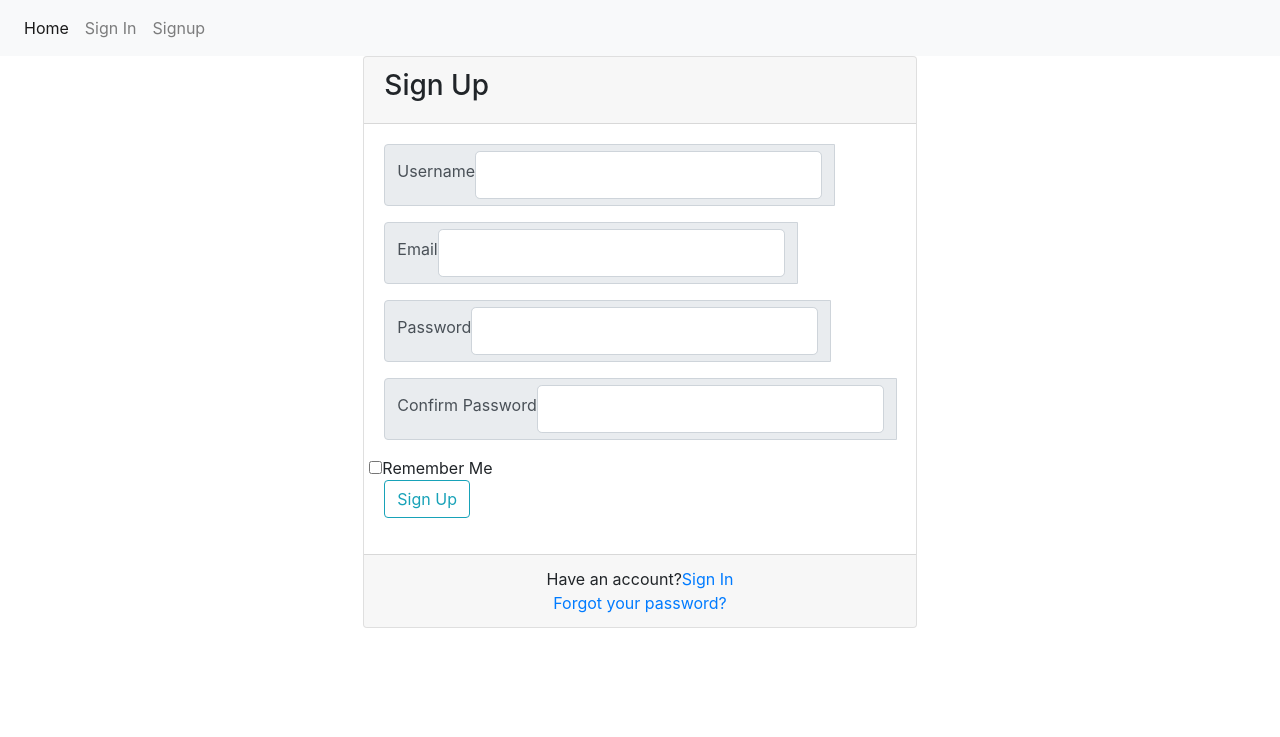
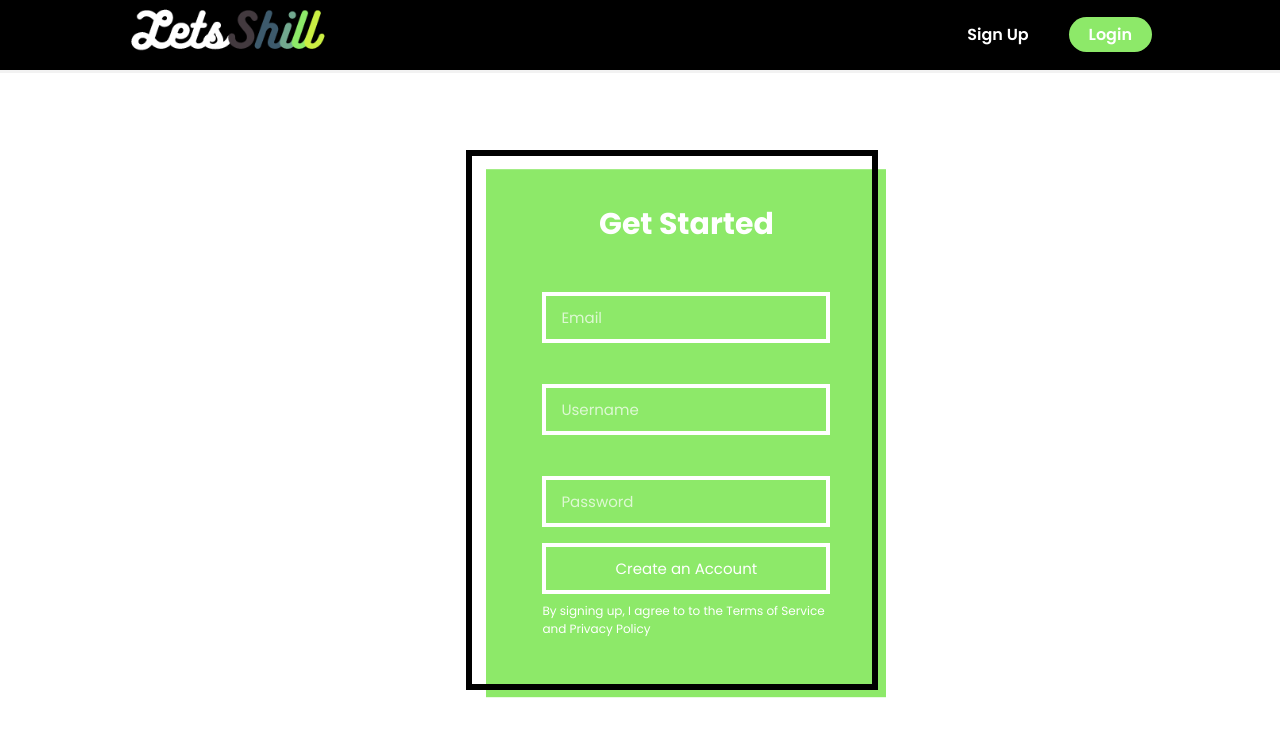
Before and after one commit to neeltron/LetsShill, a Flask app: page /signup in a window 1280 px wide. Shown: the top 737 px of the page. Run offline with Flask 2, Linux system fonts and the light colour scheme; some libraries are stand-ins or nearby versions.

Commit message:
merged sign up front end

```diff
--- a/astratest.py
+++ b/astratest.py
@@ -12,6 +12,6 @@ auth_provider = PlainTextAuthProvider(client_id, client_secret)
 cluster = Cluster(cloud=cloud_config, auth_provider=auth_provider)
 session = cluster.connect()
 
-row = session.execute("select * from ls.posts")
+row = session.execute("select * from ls.accounts")
 for r in row:
   print(r)
--- a/templates/signin.html
+++ b/templates/signin.html
@@ -17,7 +17,7 @@
                 <a href="index.html"><img src="static/logo.png"></a>
             </div>
             <div id="right_most">
-                <button id = "signup"><a href="signup.html">Sign Up</a></button>
+                <button id = "signup"><a href="signup">Sign Up</a></button>
                 <button id = "login">Login</button>
             </div>
         </header>
@@ -36,7 +36,7 @@
             </div>
             <small id="textS">Not Registered? Sign up <a href="signup.html">here</a>.</small>
             <div class="field">
-            <button id="submit" type = "button" onclick="return authenticate()">Login</button>
+            <input type="submit" value="Login" id="submit">
           </form>
         </div>
         <script src="js/login.js"></script>
--- a/templates/signup.html
+++ b/templates/signup.html
@@ -1,103 +1,50 @@
-{% extends "layout.html" %}
-{% block content %}
-<div class="container">
-	<div class="d-flex justify-content-center h-100">
-		<div class="card">
-			<div class="card-header">
-				<h3>Sign Up</h3>
-			</div>
-			<div class="card-body">
-				<form method="POST">
 
-					<!--Enter username-->
-					<div class="input-group form-group">
-						<div class="input-group-prepend">
-							<span class="input-group-text"><i class="fas fa-user"></i>
-              {{ form.username.label(class="form-control-label") }} <!-- will put icon next to the box-->
-                    {% if form.username.errors %}
-                        {{ form.username(class="form-control form-control-lg is-invalid") }}
-                        <div class="invalid-feedback">
-                            {% for error in form.username.errors %}
-                                <span>{{ error }}</span>
-                            {% endfor %}
-                        </div>
-                    {% else %}
-                        {{ form.username(class="form-control form-control-lg") }}
-                    {% endif %}</span>
-						</div>
-						<!-- <input type="text" class="form-control" placeholder="username"> -->
+<!DOCTYPE html>
+<html>
+    <head>
+        <title>LetsShill</title>
+        <meta charset="UTF-8">
+        <meta name="viewport" content="width=device-width, initial-scale=1">
+        <link rel="stylesheet" href="static/loader.css">
+        <link rel = "stylesheet" href ="static/form.css">
+        <link rel="preconnect" href="https://fonts.gstatic.com">
+        <link href="https://fonts.googleapis.com/css2?family=Poppins:ital,wght@0,100;0,300;0,400;0,500;0,600;0,700;0,800;0,900;1,300;1,400;1,500;1,600;1,700;1,800;1,900&display=swap" rel="stylesheet">
+        <link rel="stylesheet" type="text/css" href="static/nav.css">
+    </head>
 
-					</div>
-          <div class="input-group form-group">
-						<div class="input-group-prepend">
-							<span class="input-group-text"><i class="fas fa-user"></i>
-              {{ form.email.label(class="form-control-label") }}
-                    {% if form.email.errors %}
-                        {{ form.email(class="form-control form-control-lg is-invalid") }}
-                        <div class="invalid-feedback">
-                            {% for error in form.email.errors %}
-                                <span>{{ error }}</span>
-                            {% endfor %}
-                        </div>
-                    {% else %}
-                        {{ form.email(class="form-control form-control-lg") }}
-                    {% endif %}</span>
-						</div>
+<body>
 
-					</div>
-          <!--Enter password-->
-					<div class="input-group form-group">
-						<div class="input-group-prepend">
-							<span class="input-group-text"><i class="fas fa-key"></i>
-               {{ form.password.label(class="form-control-label") }}
-                    {% if form.password.errors %}
-                        {{ form.password(class="form-control form-control-lg is-invalid") }}
-                        <div class="invalid-feedback">
-                            {% for error in form.password.errors %}
-                                <span>{{ error }}</span>
-                            {% endfor %}
-                        </div>
-                    {% else %}
-                        {{ form.password(class="form-control form-control-lg") }}
-                    {% endif %}</span>
-						</div>
-						<!-- <input type="password" class="form-control" placeholder="password"> -->
-					</div>
-          <div class="input-group form-group">
-						<div class="input-group-prepend">
-							<span class="input-group-text"><i class="fas fa-key"></i>
-               {{ form.confirm_password.label(class="form-control-label") }}
-                    {% if form.confirm_password.errors %}
-                        {{ form.confirm_password(class="form-control form-control-lg is-invalid") }}
-                        <div class="invalid-feedback">
-                            {% for error in form.confirm_password.errors %}
-                                <span>{{ error }}</span>
-                            {% endfor %}
-                        </div>
-                    {% else %}
-                        {{ form.confirm_password(class="form-control form-control-lg") }}
-                    {% endif %}</span>
-						</div>
-						<!-- <input type="confirm_password" class="form-control" placeholder="Confirm Password"> -->
-					</div>
-					<div class="row align-items-center remember">
-						<input type="checkbox">Remember Me
-					</div>
-					<div class="form-group">
-						<!-- <input type="submit" value="Login" class="btn float-right login_btn"> -->
-            {{ form.submit(class="btn btn-outline-info") }}
-					</div>
-				</form>
-			</div>
-			<div class="card-footer">
-				<div class="d-flex justify-content-center links">
-					Have an account?<a href="{{ url_for('signin')}}">Sign In</a>
-				</div>
-				<div class="d-flex justify-content-center">
-					<a href="#">Forgot your password?</a>
-				</div>
-			</div>
-		</div>
-	</div>
-</div>
-{% endblock content %}
+    <!-- NAVBAR -->
+        <header id="navigation">
+            <div id="logo">
+                <a href="index.html"><img src="static/logo.png"></a>
+            </div>
+            <div id="right_most">
+                <button id = "signup"><a href="">Sign Up</a></button>
+                <button id = "login"><a href="signin">Login</a></button>
+            </div>
+        </header>
+
+        <div class="container">
+          <form autocomplete="off" id="form" method = "post">
+            <h1 id="message">Get Started</h1><small id="smallMessage"> </small>
+            <div class="field">
+              <input type="email" name="email" placeholder="Email" id="email" autocomplete="off" class="form-control" />
+              <label for="email">Email</label>
+            </div>
+            <div class="field">
+              <input type="text" name="username" placeholder="Username" id="username" autocomplete="off" class="form-control" />
+              <label for="username">Username</label>
+            </div>
+            <div class="field">
+              <input type="password" name="password" placeholder="Password" id="password" autocomplete="new-password" class="form-control"/>
+              <label for="password">Password</label>
+            </div>
+            <input type="submit" value="Create an Account" id="submit">
+            <p>By signing up, I agree to to the Terms of Service and Privacy Policy</p>
+          </form>
+        </div>
+
+        <script type="text/javascript" src="js/signup.js"></script>
+    </body>
+</html>
```
Also changed, not shown: signup.html (deleted, +0 -46 lines).
